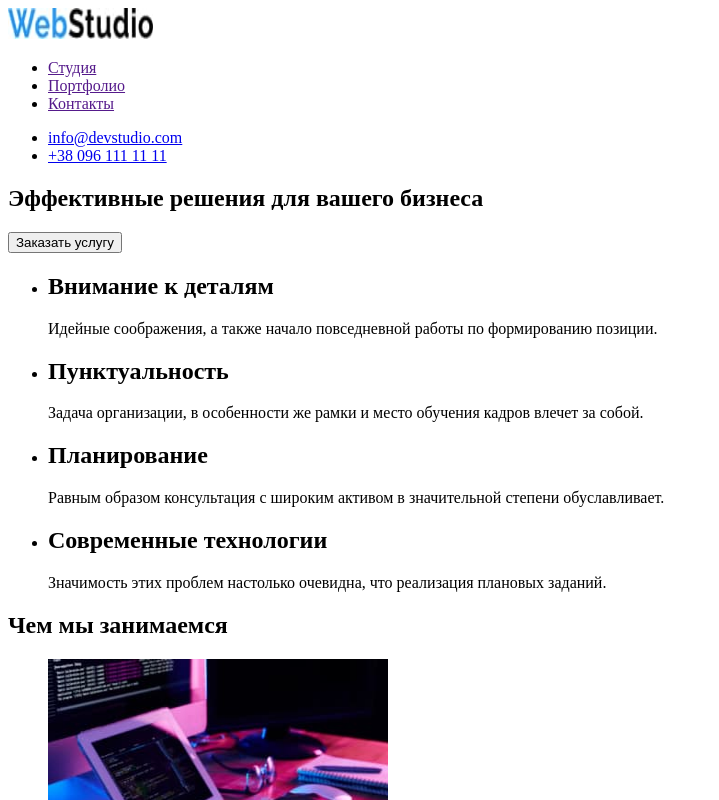
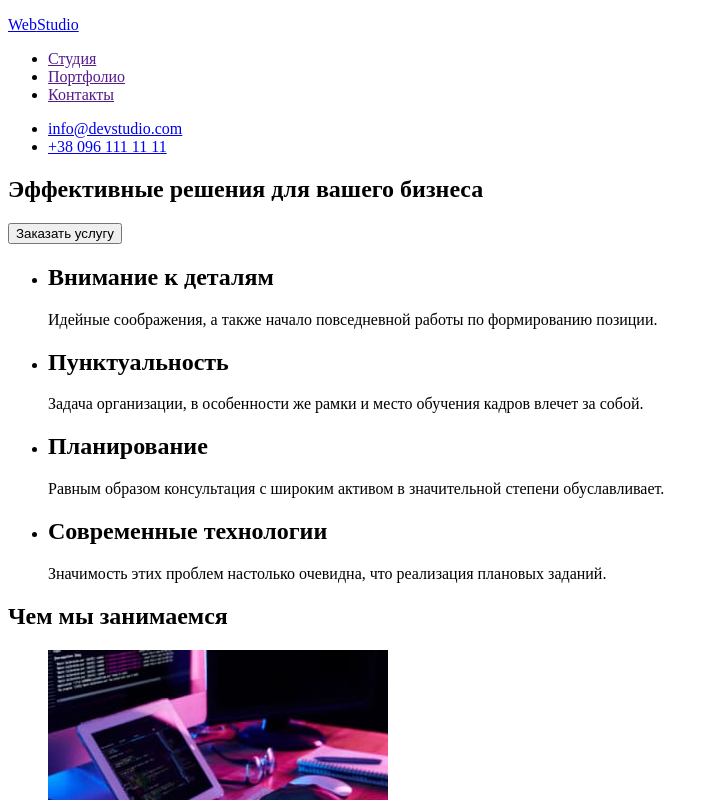
Before and after one commit to tolstykhin/goit-markup-hw-01, a plain HTML site: page index.html in a window 1280 px wide. Shown: the top 800 px of the page, without its empty margins (0-719 px from the left). Drawn offline with Linux system fonts and the light colour scheme.

Commit message:
меняет верстку логотипа

```diff
--- a/index.html
+++ b/index.html
@@ -10,7 +10,7 @@
 
 <body>
     <header>
-        <a href="../"><img src="/imeg/WebStudio.jpg" alt="логотип сайта" width="145" height="31"></a>
+        <a href="../"><p><span>Web</span><span>Studio</span></p></a>
         <nav>
             <ul>
                 <li><a href="">Студия</a></li>
@@ -80,7 +80,7 @@
         </section>
     </main>
     <footer>
-        <a href="../"><img src="/imeg/WebStudio.jpg" alt="логотип сайта" width="145" height="31"></a>
+        <a href="../"><p><span>Web</span><span>Studio</span></p></a>
         <address>
             <p>г. Киев, пр-т Леси Украинки, 26</p>
         </address>
```
Also changed, not shown: imeg/WebStudio.jpg (deleted).
